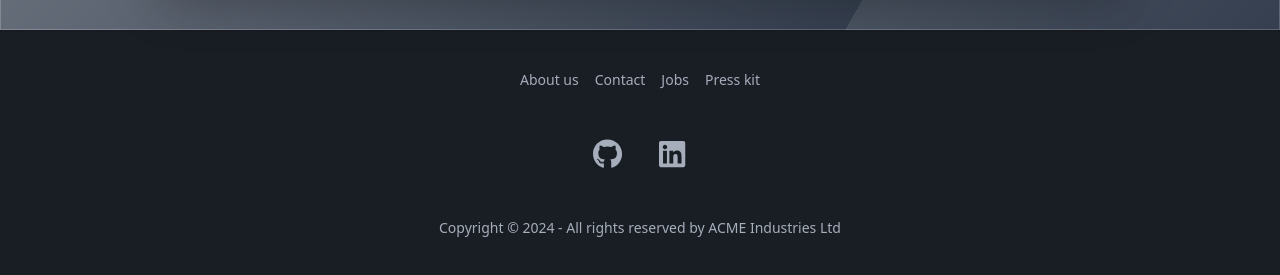
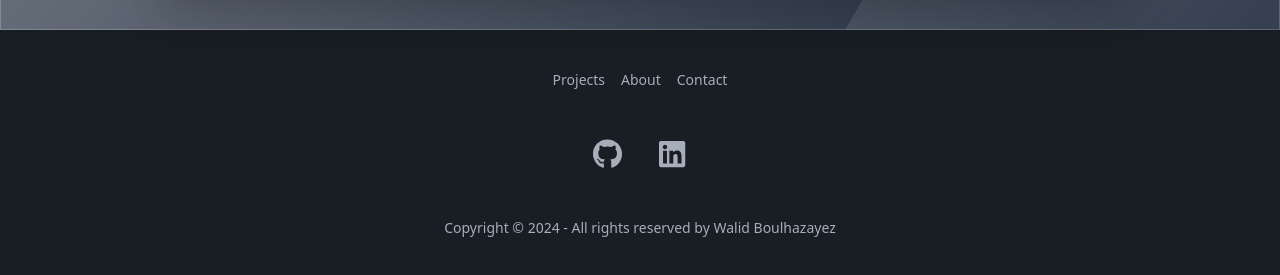
Before and after one commit to walid385/portfolio, an Angular app: page /home in a window 1280 px wide. Shown: the part 2274-2549 px from the top of the page. Built offline with nearby package versions, Linux system fonts and the light colour scheme.

Commit message:
Final Done

```diff
--- a/src/app/Nav/footer/footer.component.html
+++ b/src/app/Nav/footer/footer.component.html
@@ -1,10 +1,9 @@
 <footer class="footer footer-center bg-base-200 text-base-content rounded p-10">
     <!-- Navigation Links -->
     <nav class="grid grid-flow-col gap-4">
-      <a class="link link-hover">About us</a>
-      <a class="link link-hover">Contact</a>
-      <a class="link link-hover">Jobs</a>
-      <a class="link link-hover">Press kit</a>
+      <a [routerLink]="['/project-webpulse']">Projects</a>
+      <a [routerLink]="['/about']">About</a>
+      <a [routerLink]="['/']" fragment="get-in-touch">Contact</a>
     </nav>
 
     <!-- Social Icons -->
@@ -12,7 +11,7 @@
       <div class="grid grid-flow-col gap-4">
         <!-- GitHub Icon -->
         <a
-          href="https://github.com/yourusername"
+          href="https://github.com/walid385"
           target="_blank"
           rel="noopener noreferrer"
           class="btn btn-ghost btn-circle">
@@ -21,7 +20,7 @@
 
         <!-- LinkedIn Icon -->
         <a
-          href="https://linkedin.com/in/yourusername"
+          href="https://www.linkedin.com/in/walid-boulhazayez/"
           target="_blank"
           rel="noopener noreferrer"
           class="btn btn-ghost btn-circle">
@@ -33,8 +32,7 @@
     <!-- Footer Text -->
     <aside>
       <p>
-        Copyright © {{ year }} - All rights reserved by ACME
-        Industries Ltd
+        Copyright © {{ year }} - All rights reserved by Walid Boulhazayez
       </p>
     </aside>
   </footer>
--- a/src/app/Nav/footer/footer.component.ts
+++ b/src/app/Nav/footer/footer.component.ts
@@ -1,11 +1,12 @@
 import { Component } from '@angular/core';
 import { faGithub, faLinkedin } from '@fortawesome/free-brands-svg-icons';
 import { FontAwesomeModule } from '@fortawesome/angular-fontawesome';
+import { RouterLink } from '@angular/router';
 
 @Component({
   selector: 'app-footer',
   standalone: true,
-  imports: [FontAwesomeModule],
+  imports: [FontAwesomeModule, RouterLink],
   templateUrl: './footer.component.html',
   styleUrl: './footer.component.scss'
 })
```
